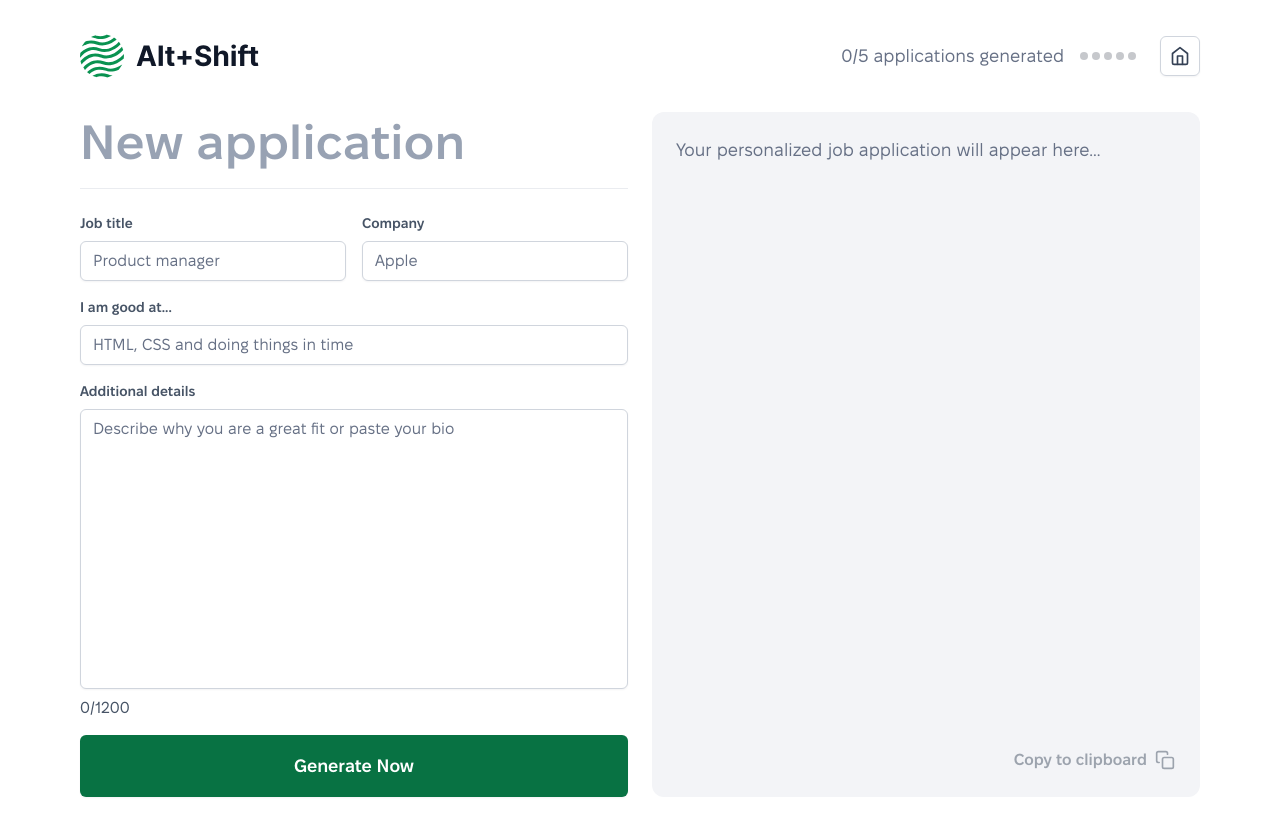
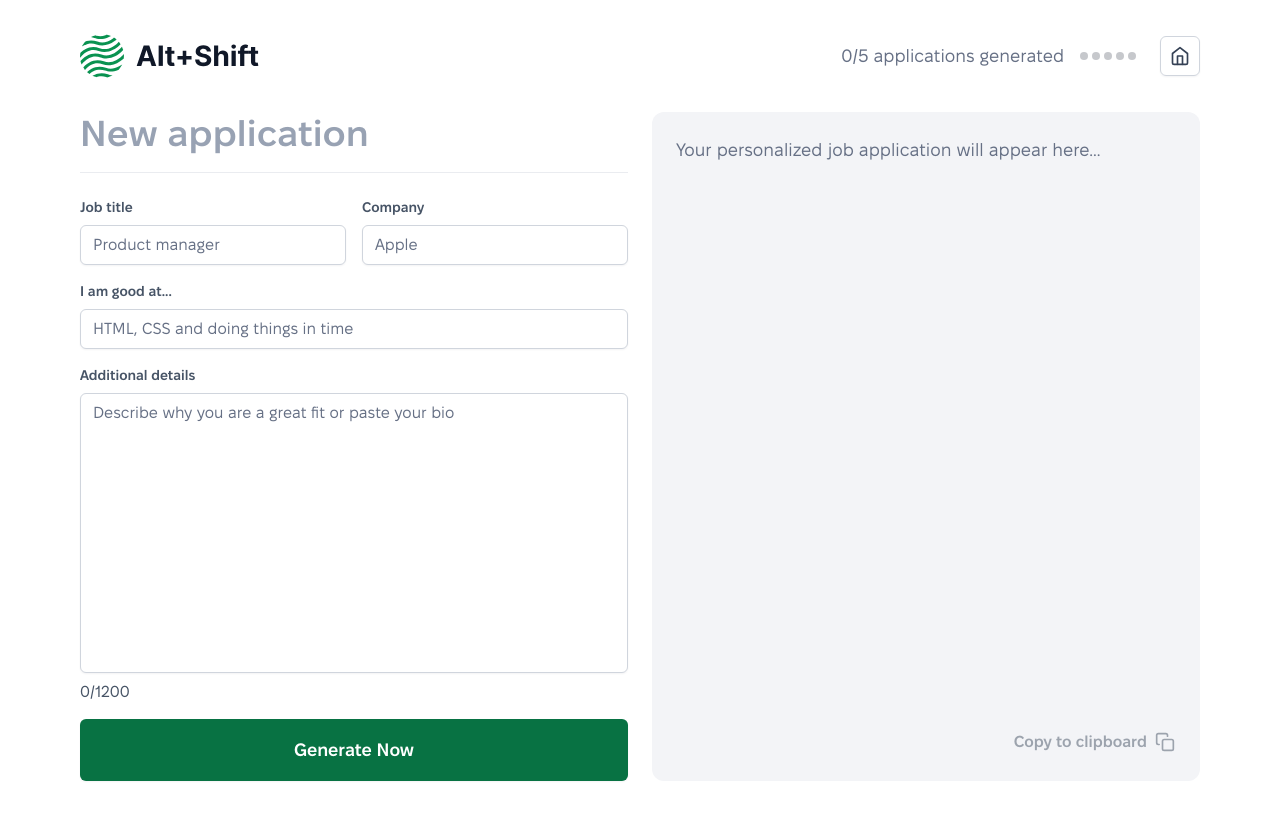
Before and after one commit to TrySound/test-variant-group, a React (Vite) app: page /generator in a window 1280 px wide. Shown: the top 836 px of the page. Built offline with nearby package versions, Linux system fonts and the light colour scheme.

Commit message:
Improve UX and a11y

```diff
--- a/src/app.css
+++ b/src/app.css
@@ -83,6 +83,10 @@ body {
   font: var(--text-body);
   color: var(--color-text-secondary);
   margin: 0;
+}
+
+img {
+  display: block;
 }
 
 /***** Atoms *****/
@@ -192,21 +196,24 @@ body {
   align-items: center;
   justify-content: center;
   gap: 8px;
-  padding: 0;
+  padding: 2px 4px;
+  /* unhovered button should align with the content */
+  margin: 0 -4px;
   font: var(--text-button);
   color: var(--color-text-action);
-  background-color: var(--button-bg);
+  background-color: transparent;
   border: 1px solid transparent;
+  border-radius: var(--radius-md);
   transition: all var(--transition-fast);
   /* for button links */
   text-decoration: none;
 
   &:hover {
-    background-color: var(--button-bg-hover);
-    color: hsl(from var(--color-text-action) h s calc(l - 15));
+    background-color: var(--color-bg-muted);
   }
 
   &:focus-visible {
+    background-color: var(--color-bg-muted);
     outline: none;
     border-color: var(--color-outline);
     box-shadow: var(--shadow-active);
@@ -222,7 +229,7 @@ body {
 /* Button Primary variant */
 .button--primary {
   padding: 8px 16px;
-  border-radius: var(--radius-md);
+  margin: 0;
   background-color: var(--color-bg-action);
   color: #ffffff;
   box-shadow: var(--shadow-subtle);
@@ -244,20 +251,20 @@ body {
 /* Button Outline variant */
 .button--outline {
   padding: 8px 16px;
+  margin: 0;
   border: var(--border-field);
-  border-radius: var(--radius-md);
   background-color: transparent;
   color: var(--color-text-label);
   box-shadow: var(--shadow-subtle);
 
   &:hover {
-    background-color: hsl(216 16% 96%);
+    background-color: var(--color-bg-muted);
     color: var(--color-text-label);
   }
 
   &:disabled,
   &[aria-disabled="true"] {
-    background-color: var(--button-icon-bg);
+    background-color: transparent;
     color: var(--color-text-label);
     box-shadow: none;
   }
--- a/src/organisms/app-header.tsx
+++ b/src/organisms/app-header.tsx
@@ -1,3 +1,4 @@
+import { Link } from "react-router";
 import { Icon } from "../atoms/icon";
 import { Progress } from "../atoms/progress";
 import { SuccessIndicator } from "../atoms/success-indicator";
@@ -15,7 +16,9 @@ export const AppHeader = ({
 
   return (
     <header className="app-header">
-      <img src="/logo.svg" alt="Alt+Shift" width="179" height="48" />
+      <Link to="/" aria-label="Home">
+        <img src="/logo.svg" alt="Alt+Shift" width="179" height="48" />
+      </Link>
       <div className="app-header-toolbar">
         <div className="app-header-progress">
           <span>
@@ -27,13 +30,13 @@ export const AppHeader = ({
             <Progress current={currentApplications} total={totalApplications} />
           )}
         </div>
-        <a
-          href="/"
+        <Link
+          to="/"
           className="button button--outline button--icon"
           aria-label="Home"
         >
           <Icon name="home" />
-        </a>
+        </Link>
       </div>
     </header>
   );
--- a/src/pages/generator.tsx
+++ b/src/pages/generator.tsx
@@ -101,7 +101,7 @@ const GeneratorForm = ({
     <section aria-label="Application form">
       <div className="page-header">
         <h1
-          className="page-header-title text-heading-1"
+          className="page-header-title text-heading-2"
           style={{
             color: letter
               ? "var(--color-text-primary)"
```
